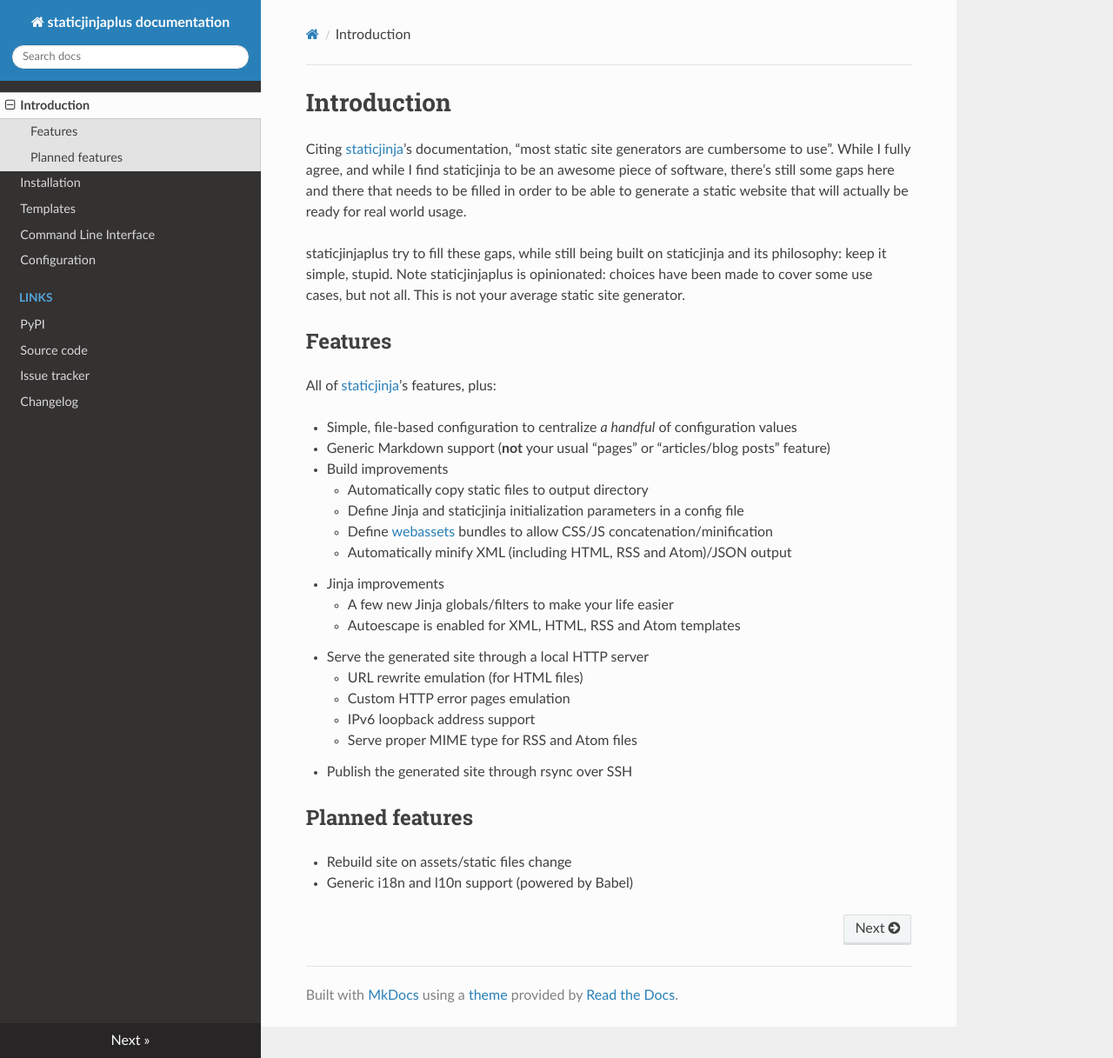
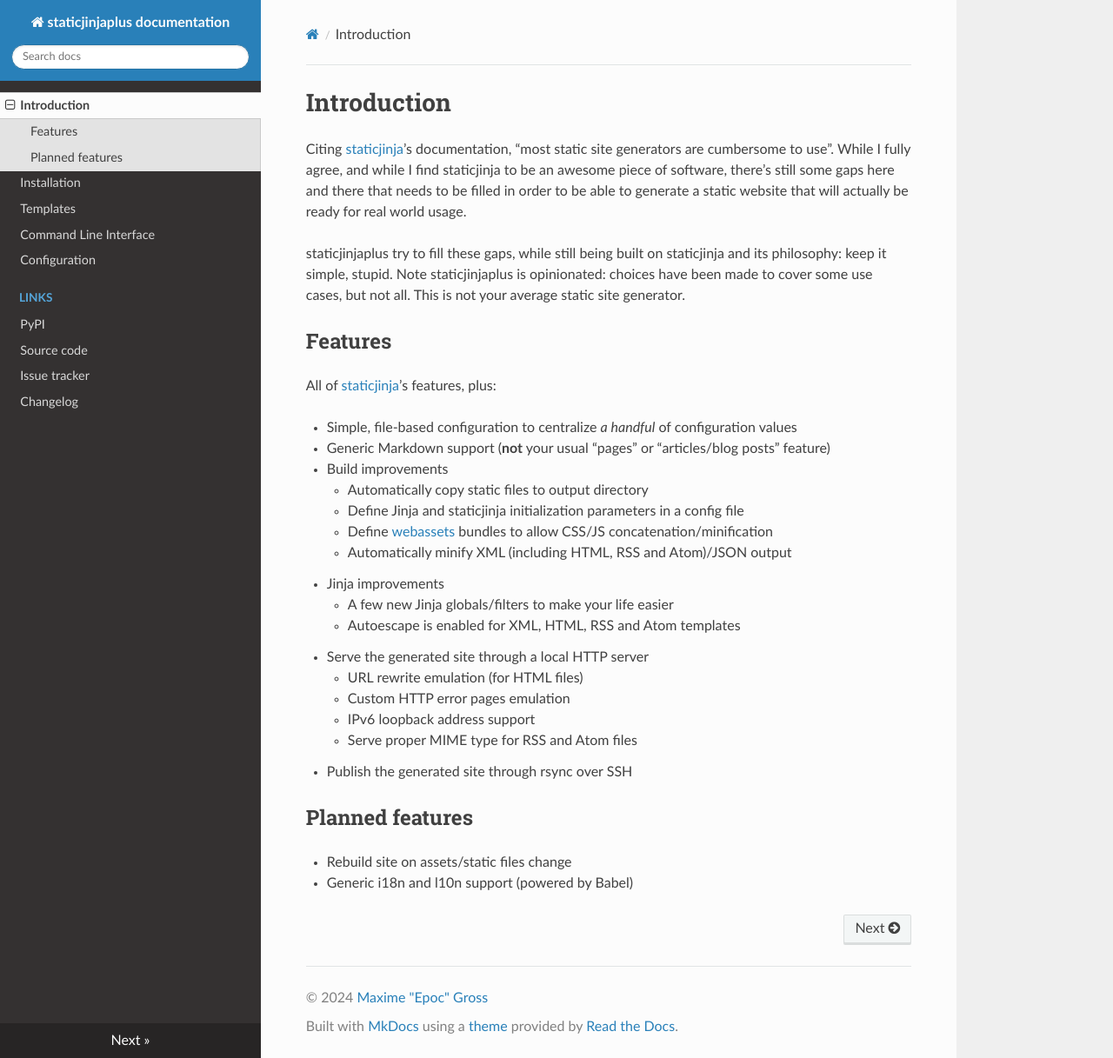
Before and after one commit to EpocDotFr/staticjinjaplus, an MkDocs documentation site: the page built from docs/index.md, in a window 1280 px wide and 1217 px high. Shown: the whole window at 87% size. Built offline with MkDocs 1.6.1, drawn with Linux system fonts in a browser that asks for light colours.

Commit message:
Add copyright

```diff
--- a/mkdocs.yml
+++ b/mkdocs.yml
@@ -26,3 +26,4 @@
 dev_addr: localhost:8080
 extra_css:
   - pygments.css
+copyright: © 2024 <a href="https://epoc.fr/">Maxime "Epoc" Gross</a>
```
